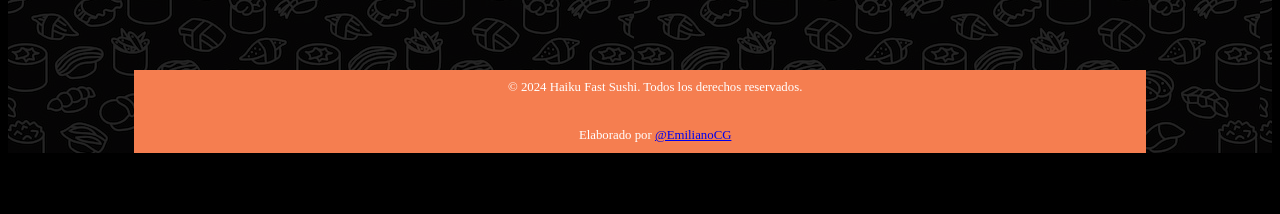
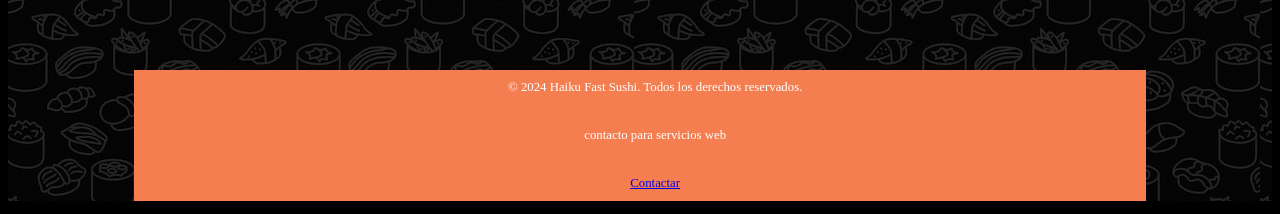
Before and after one commit to EmiCG/sushi-haiku-fast, a plain HTML site: page entregas.html in a window 1280 px wide. Shown: the part 2643-2857 px from the top of the page. Before the commit the page ends 2809 px from the top, so only its background shows below. Drawn offline with Linux system fonts and the light colour scheme; no server answers; a web font is replaced by a local one.

Commit message:
Modificacion del footer, correo de contacto

```diff
--- a/entregas.html
+++ b/entregas.html
@@ -159,10 +159,11 @@
            </div>
 
            <footer>
-                <span>
-                    <p>&copy; 2024 Haiku Fast Sushi. Todos los derechos reservados.</p>
-                    <p>Elaborado por <a href="https://www.instagram.com/emi_dead/profilecard/?igsh=NXgzMXVtd2kwYTI5" target="_blank">@EmilianoCG</a></p>
-                </span>
+            <span>
+                <p>&copy; 2024 Haiku Fast Sushi. Todos los derechos reservados.</p>
+                <p>contacto para servicios web </p>
+                <p><a href="mailto:emilianocgcontact@gmail.com? Subject=Interesado%20en%20tus%20servicios" target="_blank">Contactar</a></p>
+            </span>
             </footer>
 
             <script src="script.js"></script>
```
Also changed, not shown: index.html (+2 -1 lines), misionVision.html (+5 -4 lines), promociones.html (+2 -1 lines).
